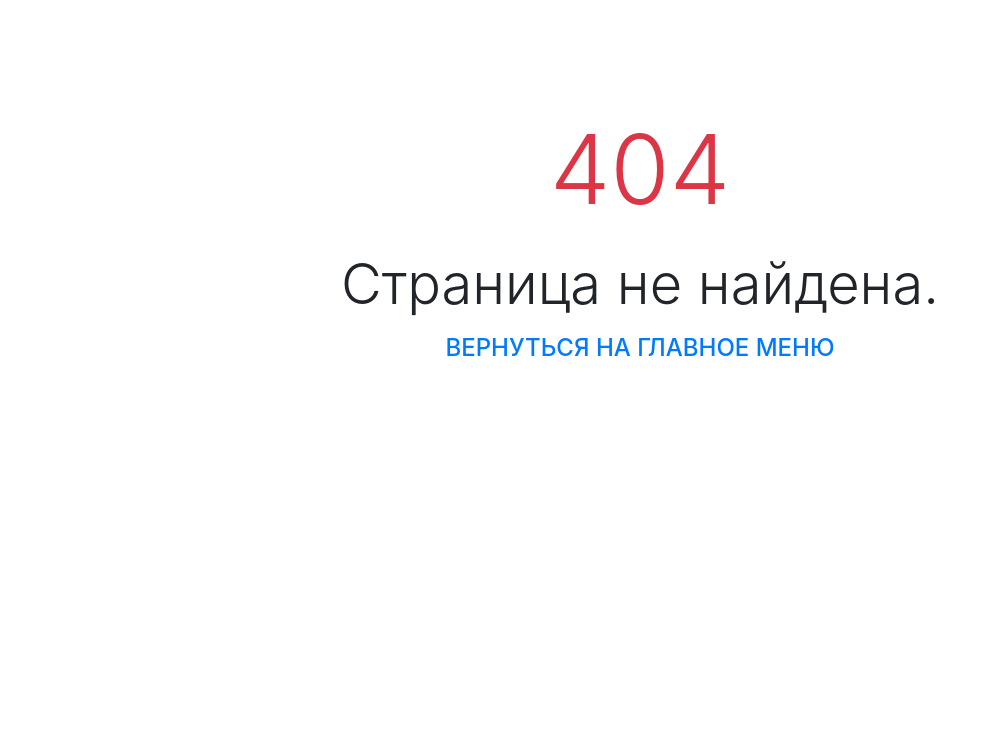
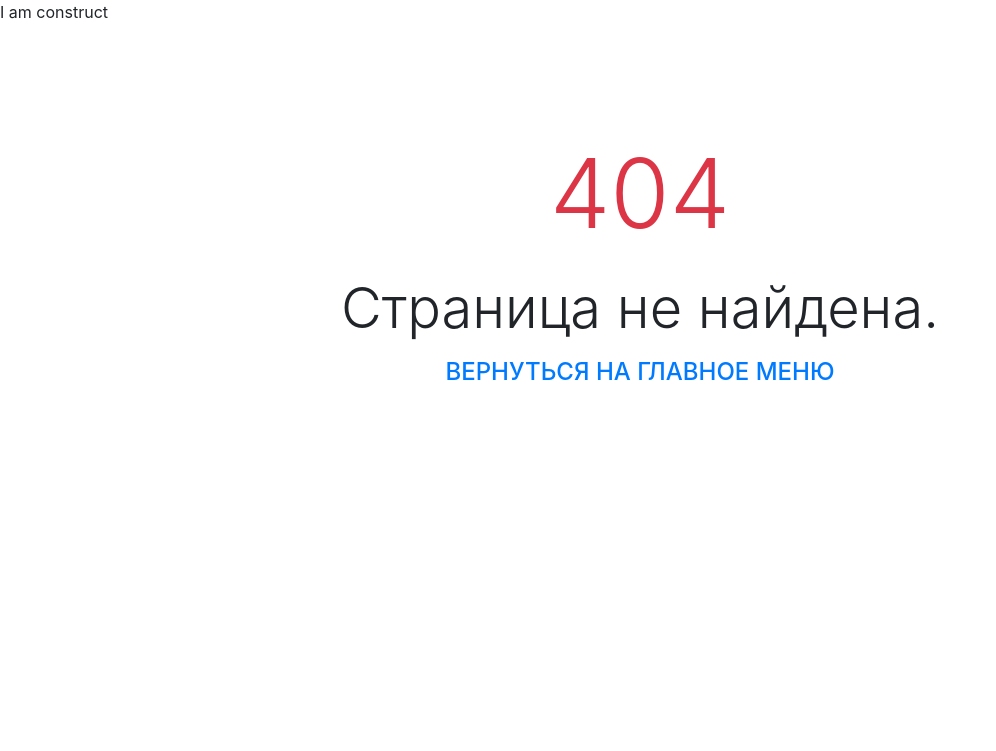
Before and after one commit to Chonataev/admin-panel, a PHP site: page /?url=1 in a window 1280 px wide. Shown: the top 751 px of the page, without its empty margins (0-996 px from the left). Run offline with PHP 8.4, Linux system fonts and the light colour scheme; data that the repository does not hold is empty.

Commit message:
add construct

```diff
--- a/public/components/main.php
+++ b/public/components/main.php
@@ -3,7 +3,9 @@
    class Main{
       private $head;
 
-      function __construct(){}
+      function __construct(){
+         echo "I am construct";
+      }
 
       function setHtmlBlocks($head){
          $this->head = $head;
```
